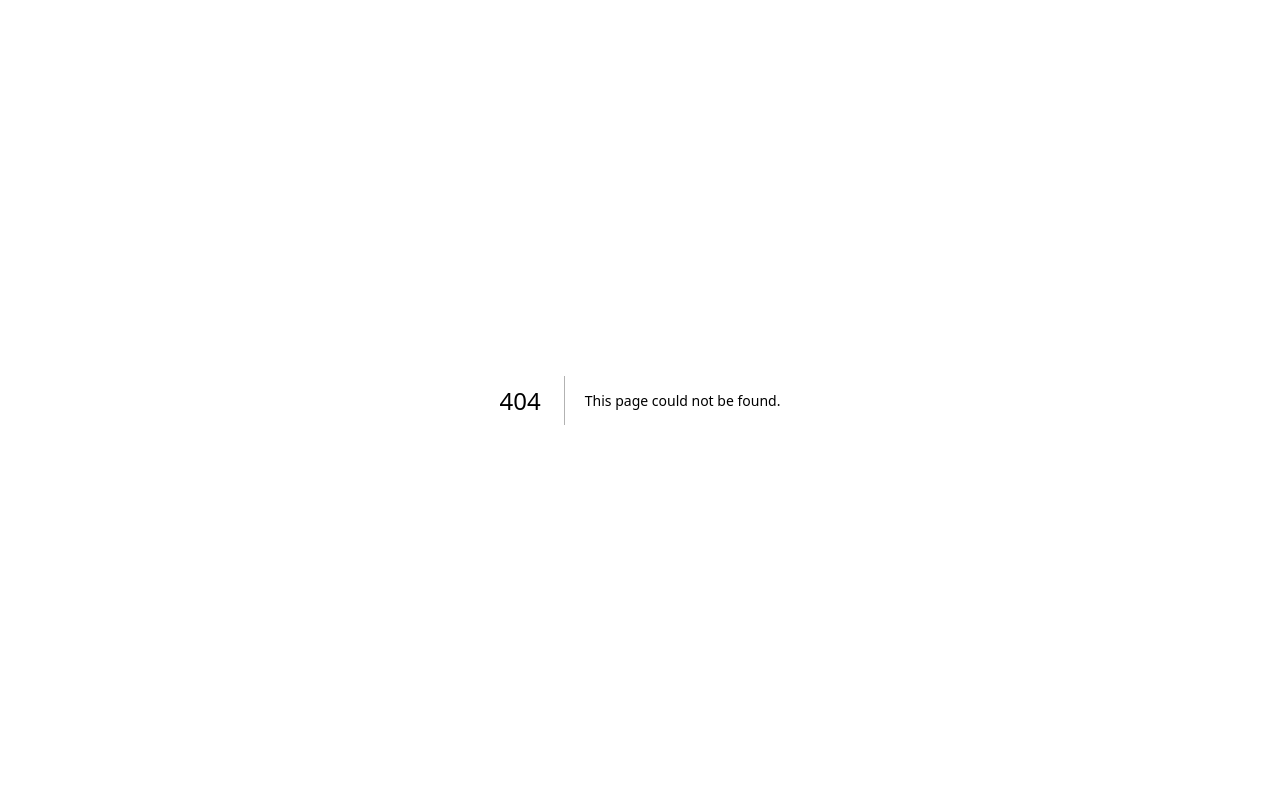
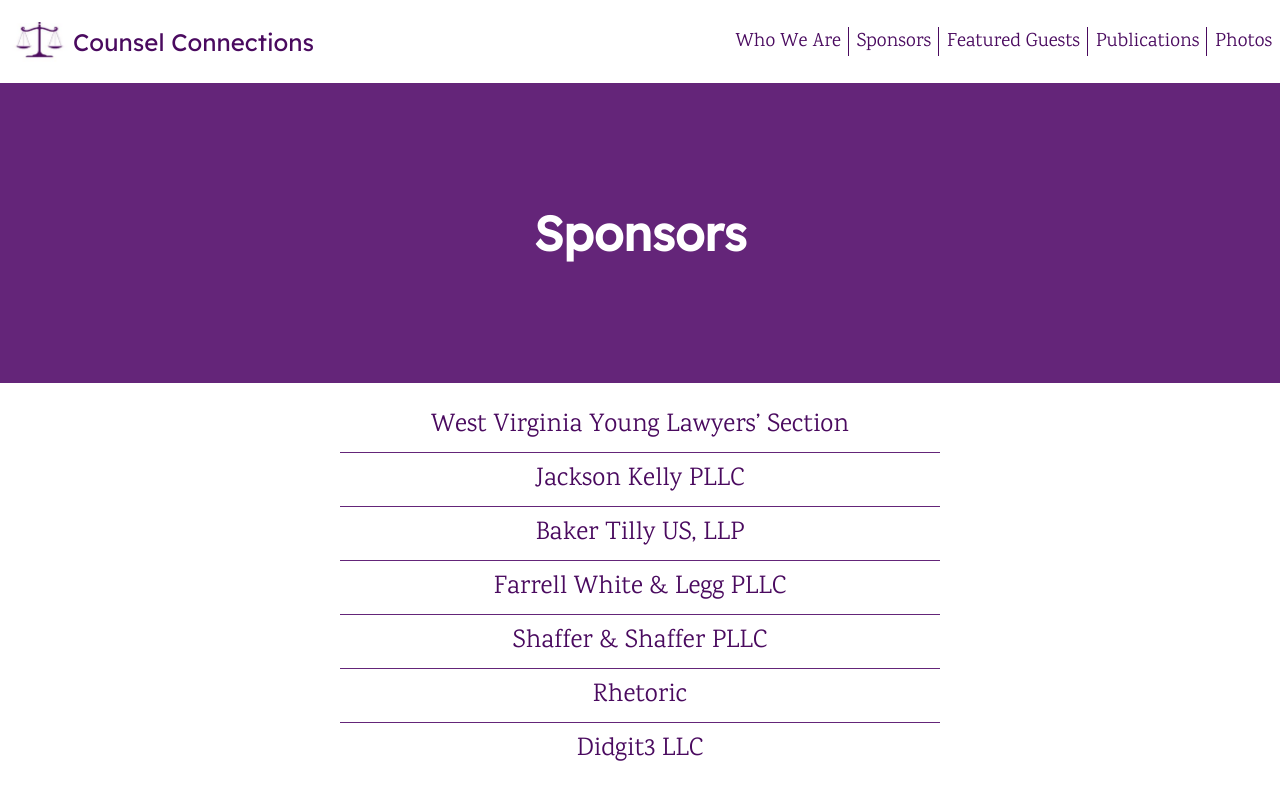
Before and after one commit to jacobtellep/counsel-connections, a Next.js app: page /sponsors in a window 1280 px wide. Before the commit this address had no page. Built offline with nearby package versions, Linux system fonts and the light colour scheme.

Commit message:
create basic sponsors page

```diff
--- /dev/null
+++ b/src/pages/sponsors/index.js
@@ -0,0 +1,14 @@
+import Layout from '@/layout';
+import Sponsors from '@/screens/Sponsors';
+
+import fixtures from '@/screens/Sponsors/fixtures';
+
+const SponsorsPage = () => {
+  return (
+    <Layout>
+      <Sponsors {...fixtures.sponsors} />
+    </Layout>
+  );
+};
+
+export default SponsorsPage;
--- a/src/pages/who-we-are/index.js
+++ b/src/pages/who-we-are/index.js
@@ -1,6 +1,6 @@
 import Layout from '@/layout';
-import WhoWeAre from '@/screens/whoWeAre';
-import fixtures from '@/screens/whoWeAre/fixtures';
+import WhoWeAre from '@/screens/WhoWeAre';
+import fixtures from '@/screens/WhoWeAre/fixtures';
 
 const WhoWeArePage = () => {
   return (
--- /dev/null
+++ b/src/screens/Sponsors/fixtures.js
@@ -0,0 +1,36 @@
+export default {
+  pageTitle: 'Sponsors',
+  pageDescription: 'Counsel Connections Sponsors',
+  ogImageUrl: '',
+  sponsors: {
+    contentBlock: {
+      headingText: 'Sponsors',
+      pageHeading: true,
+    },
+    pageDescription:
+      'Counsel Connections is an attorney group in West Virginia dedicated to connecting and educating the legal community in West Virginia. We meet bi-monthly in Huntington or Charleston for a networking event that features a guest speaker. We have worked with organizations such as the Young Lawyers Section, Generation Huntington, Up Next Charlie West, State Bar, and many others.  We emphasize connecting law students at the WVU College of Law and the Marshall Pre-law club to lawyers in the State. We are the largest monthly attorney networking group in the State. We have a base in Huntington and Charleston and are looking to expand our reach across the State. Our mission is to retain and promote young professional talent in West Virginia.',
+    sponsors: [
+      {
+        description: 'West Virginia Young Lawyers’ Section',
+      },
+      {
+        description: 'Jackson Kelly PLLC',
+      },
+      {
+        description: 'Baker Tilly US, LLP',
+      },
+      {
+        description: 'Farrell White & Legg PLLC',
+      },
+      {
+        description: 'Shaffer & Shaffer PLLC',
+      },
+      {
+        description: 'Rhetoric',
+      },
+      {
+        description: 'Didgit3 LLC',
+      },
+    ],
+  },
+};
--- /dev/null
+++ b/src/screens/Sponsors/index.js
@@ -0,0 +1,3 @@
+import Sponsors from "./sponsors";
+
+export default Sponsors;
--- /dev/null
+++ b/src/screens/Sponsors/sponsors.js
@@ -0,0 +1,29 @@
+import {
+  Container,
+  SponsorsContainer,
+  Sponsor,
+} from './sponsors.styled';
+import ContentBlock from '@/components/ContentBlock';
+import HorizontalLine from '@/components/HorizontalLine';
+
+const Sponsors = (props) => {
+  return (
+    <Container>
+      <ContentBlock {...props.contentBlock} />
+      <SponsorsContainer>
+        {props.sponsors.map((sponsor, index) => {
+          return (
+            <SponsorsContainer key={index}>
+              <Sponsor key={index}>{sponsor.description}</Sponsor>
+              {index !== props.sponsors.length - 1 && (
+                <HorizontalLine height='1px' />
+              )}
+            </SponsorsContainer>
+          );
+        })}
+      </SponsorsContainer>
+    </Container>
+  );
+};
+
+export default Sponsors;
--- /dev/null
+++ b/src/screens/Sponsors/sponsors.styled.js
@@ -0,0 +1,30 @@
+import styled from 'styled-components';
+
+const Container = styled.div`
+  align-items: center;
+  box-sizing: border-box;
+  display: flex;
+  flex-direction: column;
+  justify-content: center;
+  row-gap: 16px;
+  width: 100%;
+`;
+
+const SponsorsContainer = styled.div`
+  align-items: center;
+  display: flex;
+  flex-direction: column;
+  max-width: 600px;
+  width: 100%;
+`;
+
+const Sponsor = styled.p`
+  color: ${(props) => props.theme.colors.primary};
+  font-family: ${(props) => props.theme.fontFamilies.secondary};
+  font-size: 1.6rem;
+  margin: 0.5rem;
+  max-width: 800px;
+  text-align: center;
+`;
+
+export { Container, SponsorsContainer, Sponsor };
--- a/src/screens/whoWeAre/whoWeAre.js
+++ b/src/screens/whoWeAre/whoWeAre.js
@@ -17,12 +17,12 @@
       <LeadershipContainer>
         {props.leadershipTeam.map((member, index) => {
           return (
-            <>
+            <LeadershipContainer key={index}>
               <Member key={index}>{member.description}</Member>
               {index !== props.leadershipTeam.length - 1 && (
                 <HorizontalLine height='1px' />
               )}
-            </>
+            </LeadershipContainer>
           );
         })}
       </LeadershipContainer>
```
